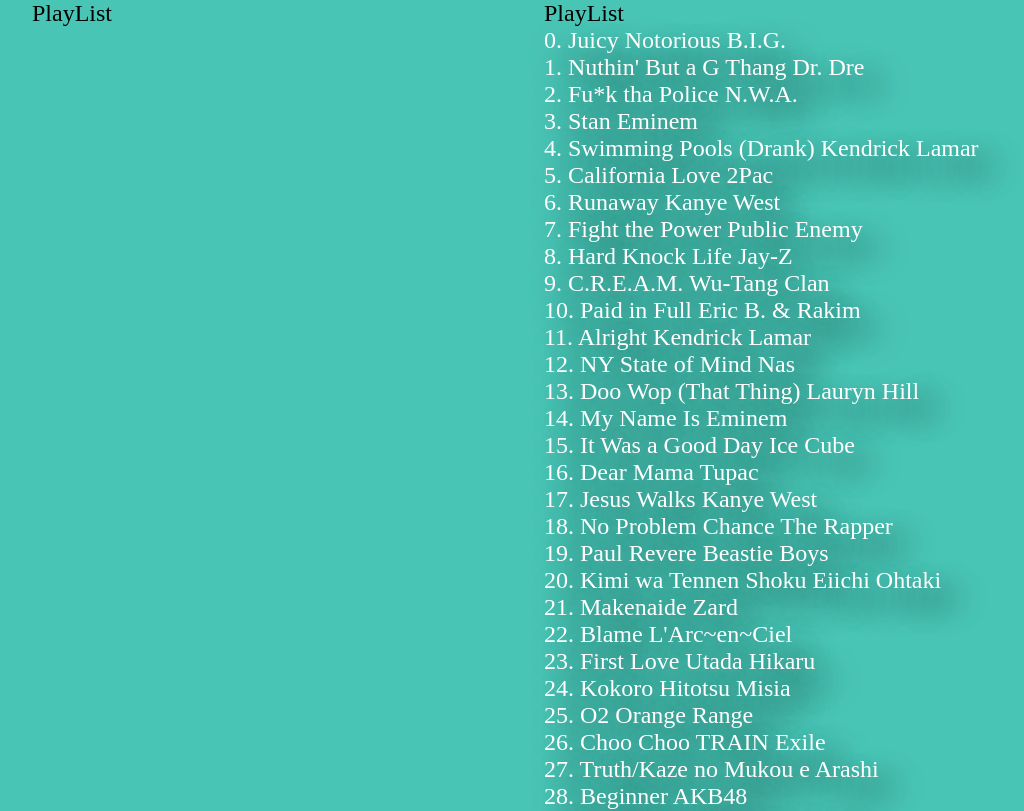
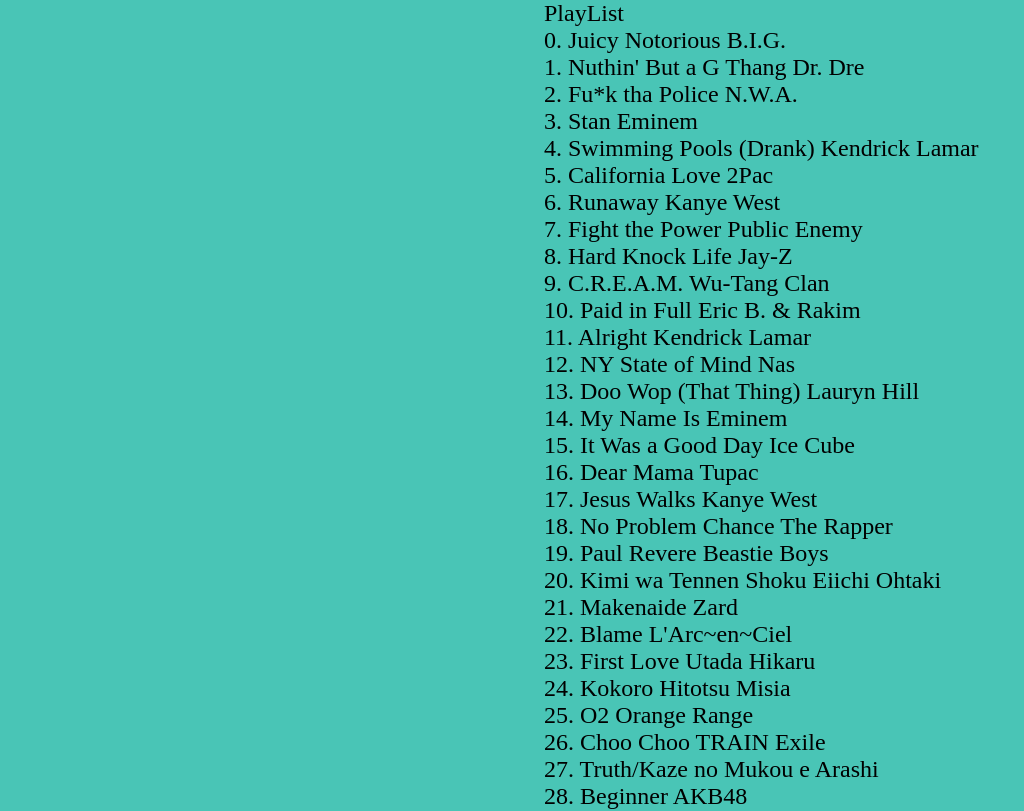
Before and after one commit to staten-island-tech/vue-reactivity-Vital24, a Vue app in the folder vue/: page / in a window 1280 px wide. Shown: the top 811 px of the page, without its empty margins (96-1120 px from the left). Built offline with nearby package versions, Linux system fonts and the light colour scheme.

Commit message:
Im so lost

```diff
--- a/vue/src/App.vue
+++ b/vue/src/App.vue
@@ -1,11 +1,26 @@
 <template>
-  <section><Playss></Playss></section>
+  <section>
+    <Playss v-bind:Lists="Lists" v-for="Music in Lists" :key="Music"
+      >{{ Music }}></Playss
+    >
+  </section>
   <section><Music></Music></section>
 </template>
 
-<script setup>
+<script>
 import Music from "./components/Music.vue";
 import Playss from "./components/Playss.vue";
+export default {
+  components: {
+    Music,
+    Playss,
+  },
+  props: {
+    Lists: {
+      type: Array,
+    },
+  },
+};
 </script>
 <style scoped>
 section {
--- a/vue/src/components/Music.vue
+++ b/vue/src/components/Music.vue
@@ -1,14 +1,18 @@
 <template>
+  <link
+    rel="stylesheet"
+    href="https://cdnjs.cloudflare.com/ajax/libs/font-awesome/4.7.0/css/font-awesome.min.css"
+  />
   <PlayList v-bind:Lists="Lists"></PlayList>
   <div>
-    <h1
-      @click="Consoling"
-      class="Music"
-      v-for="(Music, index) in Musics"
-      :key="Music"
-    >
-      {{ index }}. {{ Music.name }} {{ Music.artist }}
-    </h1>
+    <div :class="[Music]" v-for="(Music, index) in Musics" :key="Music">
+      <h1 class="{{ Music.name }}">
+        {{ index }}. {{ Music.name }} {{ Music.artist }}
+        <i @click="Consoling" style="font-size: 24px,color:red" :class="[Music]"
+          >&#xf067;</i
+        >
+      </h1>
+    </div>
   </div>
 </template>
 
@@ -624,9 +628,10 @@
 
   methods: {
     Consoling: function (Lists) {
-      if (this.Lists.includes(event.target.textContent.substring(3))) {
+      if (this.Lists.includes(event.target.className.substring(3))) {
+        console.log(event.target.className);
       } else {
-        this.Lists.push(event.target.textContent.substring(3));
+        this.Lists.push(event.target.className.substring(3));
       }
 
       console.log(this.Lists);
--- a/vue/src/components/Playss.vue
+++ b/vue/src/components/Playss.vue
@@ -1,7 +1,13 @@
 <template>
+  <link
+    rel="stylesheet"
+    href="https://cdnjs.cloudflare.com/ajax/libs/font-awesome/4.7.0/css/font-awesome.min.css"
+  />
   <h1>PlayList</h1>
 
-  <h1 v-for="Music in Lists" :key="Music">{{ Music }}</h1>
+  <h1 v-bind:Lists="Lists" v-for="Music in Lists" :key="Music">
+    AA{{ Music }}
+  </h1>
 </template>
 
 <script>
```
